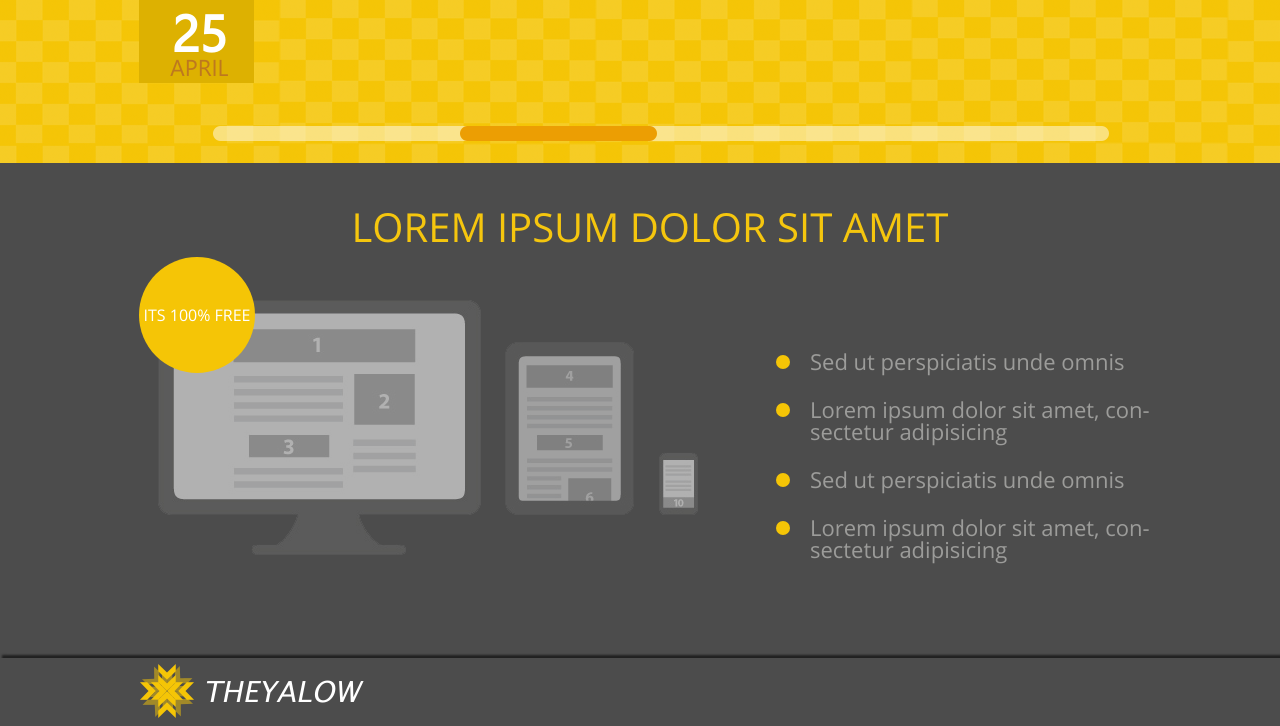
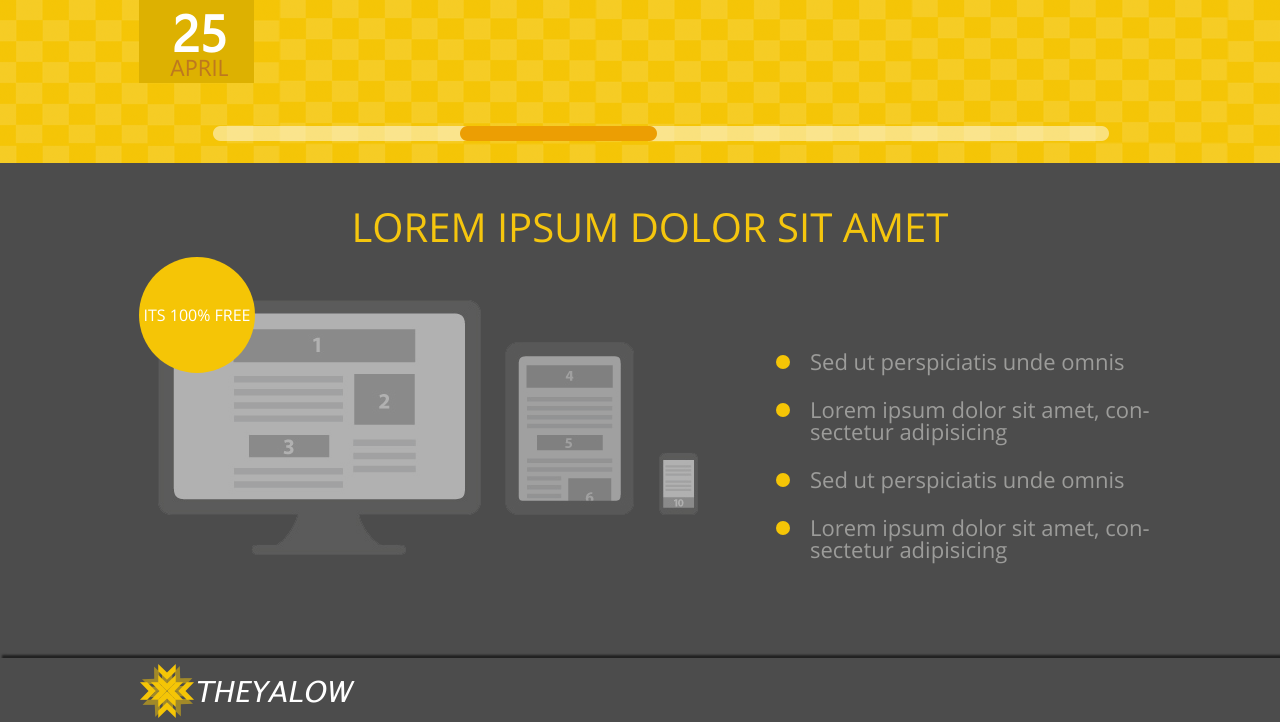
Before and after one commit to bolzand/theyalow, a plain HTML site: page index.html in a window 1280 px wide. Shown: the part 1127-1853 px from the top of the page. Drawn offline with Linux system fonts and the light colour scheme.

Commit message:
fixed: fix link

```diff
--- a/index.html
+++ b/index.html
@@ -10,7 +10,6 @@
 </head>
 
 <body class="container">
-  <main>
   <section class="first">
     <header>
         <div class="logo">
@@ -28,6 +27,7 @@
         </ul>
       </nav>
     </header>
+    <main>
     <div class="face">
       <div class="video">
         <video poster="assets/images/layer-video.png">
@@ -164,11 +164,8 @@
   </section>
 </main>
   <footer>
-      <div class="logo">
-        <a href="#"><img src="assets/images/footer-icon.png" alt="Footer icon"></a>
-      </div>
       <div class="theyalow-footer">
-          <a href="#">theyalow</a>
+          <a href="#"><img src="assets/images/footer-icon.png" alt="Footer icon"><span>theyalow</span></a>
       </div>
   </footer>
   </div>
--- a/style.css
+++ b/style.css
@@ -479,27 +479,26 @@ footer .theyalow-footer a {
   color: #ffffff;
 }
 
+.theyalow-footer {
+  background-image: url(assets/images/footer-icon2.png);
+  background-repeat: no-repeat;
+  margin-right: 9px;
+  background-position: 2px 2px;
+  display:flex;
+}
+
+.theyalow-footer span {
+  margin-top: 17px;
+  font-family: "Lucida Sans";
+  text-transform: uppercase;
+  font-size: 29px;
+  line-height: 21px;
+}
+
+
 footer a:hover{
   color: #f6c506;
 }
-
-footer .logo {
-  background-image: url(assets/images/footer-icon2.png);
-  display:flex;
-  background-repeat: no-repeat;
-  background-position: 2px 2px;
-  margin-right: 9px;
-}
-
-.theyalow-footer {
-  font-family: "Lucida Sans";
-  text-transform: uppercase;
-  font-size: 29px;
-  color: #ffffff;
-  margin-top: 17px;
-  line-height: 21px;
-}
-
 
 @media (max-width: 700px) {
   .container {
```
